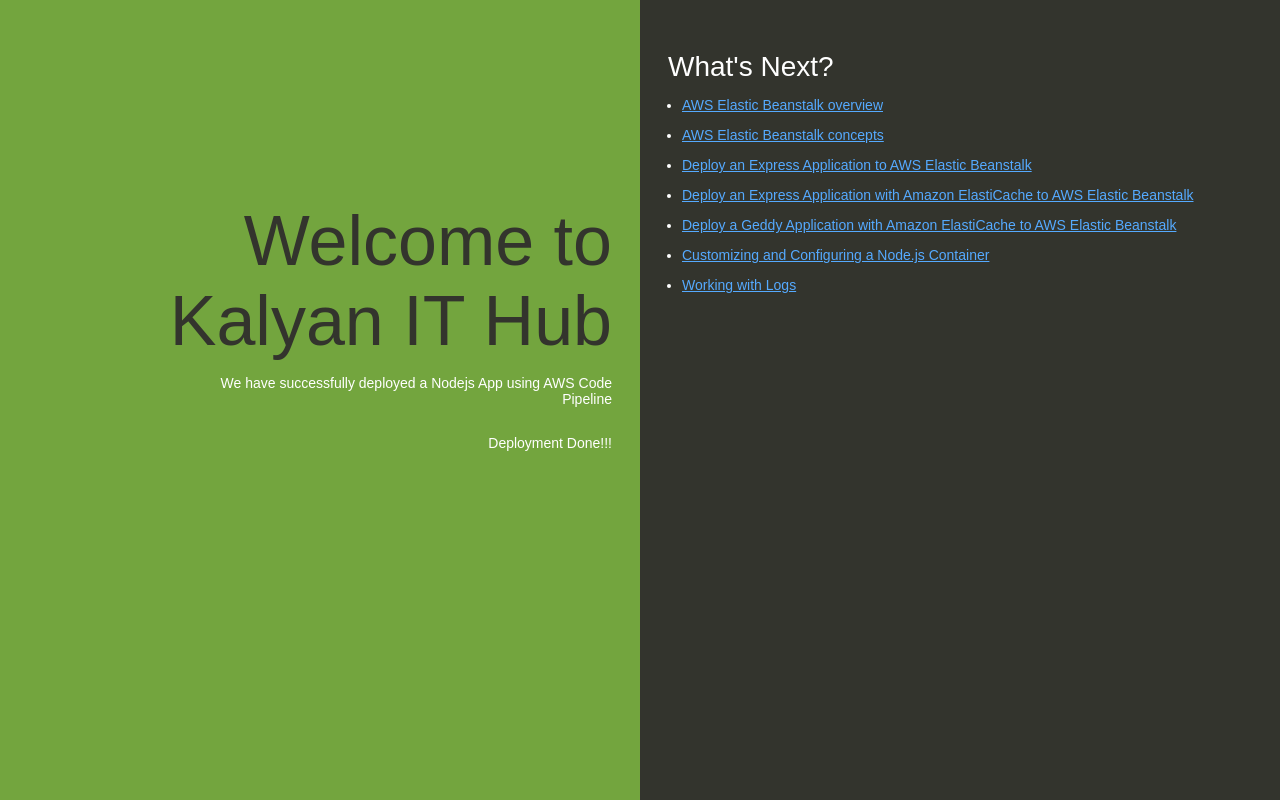
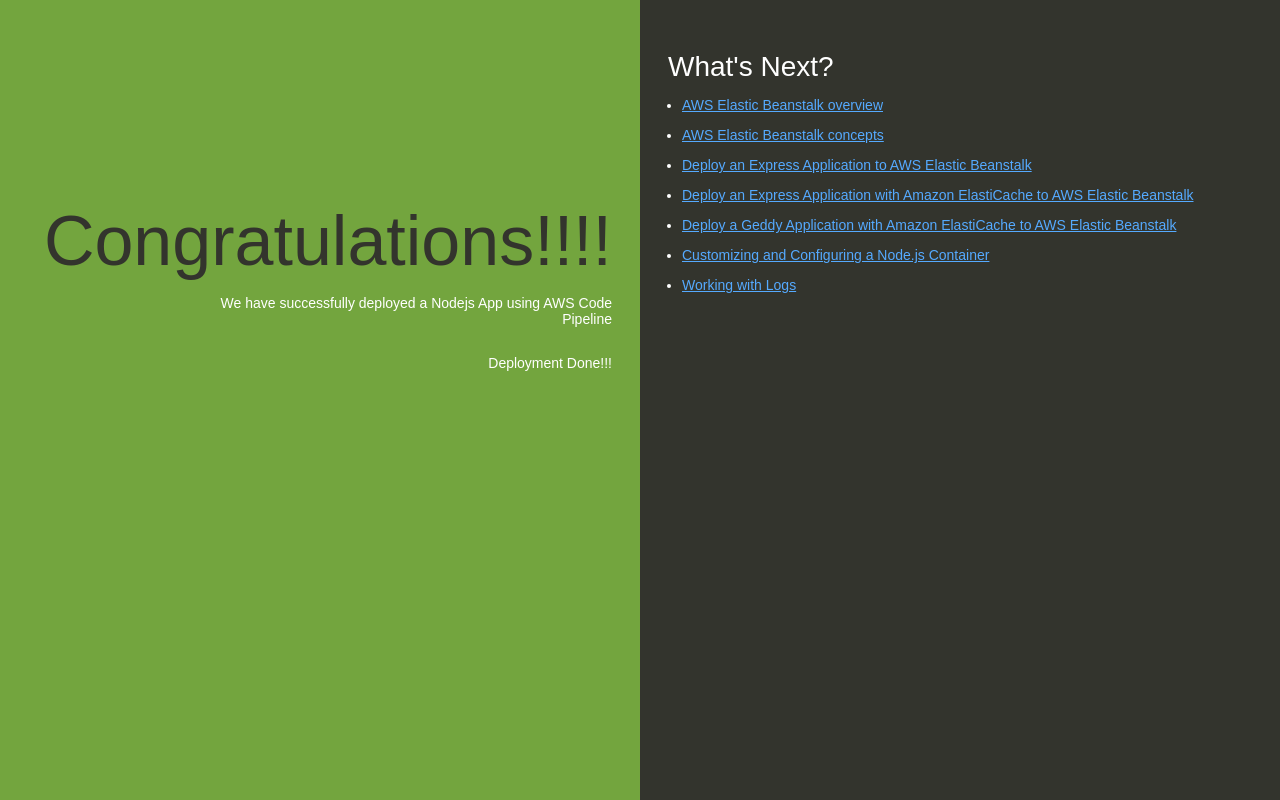
Before and after one commit to suneelprojects/cicd, a plain HTML site: page index.html in a window 1280 px wide. Drawn offline with Linux system fonts and the light colour scheme.

Commit message:
Update index.html

```diff
--- a/index.html
+++ b/index.html
@@ -76,7 +76,7 @@
   </head>
   <body>
     <div class="textColumn">
-      <h1>Welcome to Kalyan IT Hub</h1>
+      <h1>Congratulations!!!!</h1>
       <p>We have successfully deployed a Nodejs App using AWS Code Pipeline</p>
       <p>Deployment Done!!!</p>
     </div>
```
